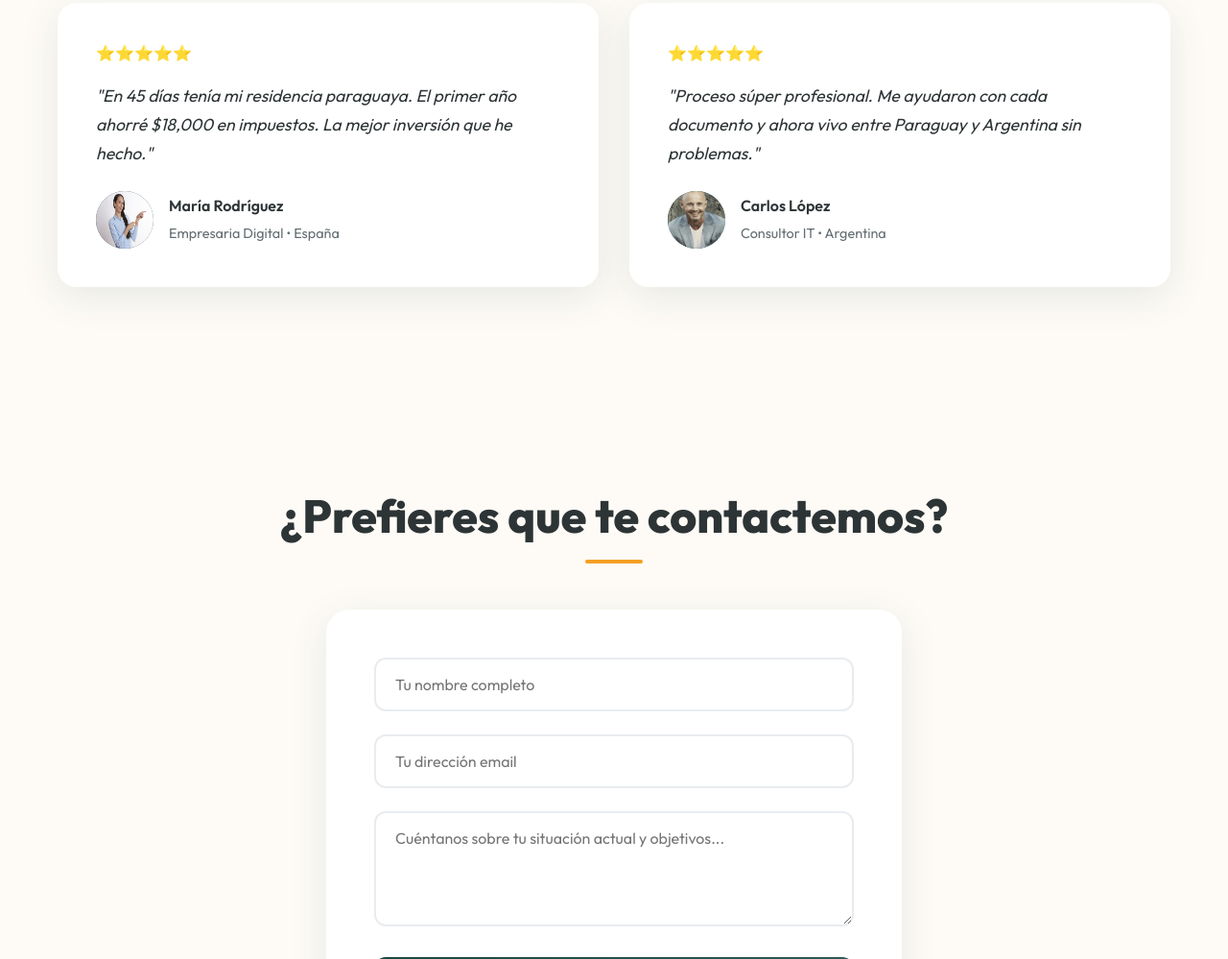
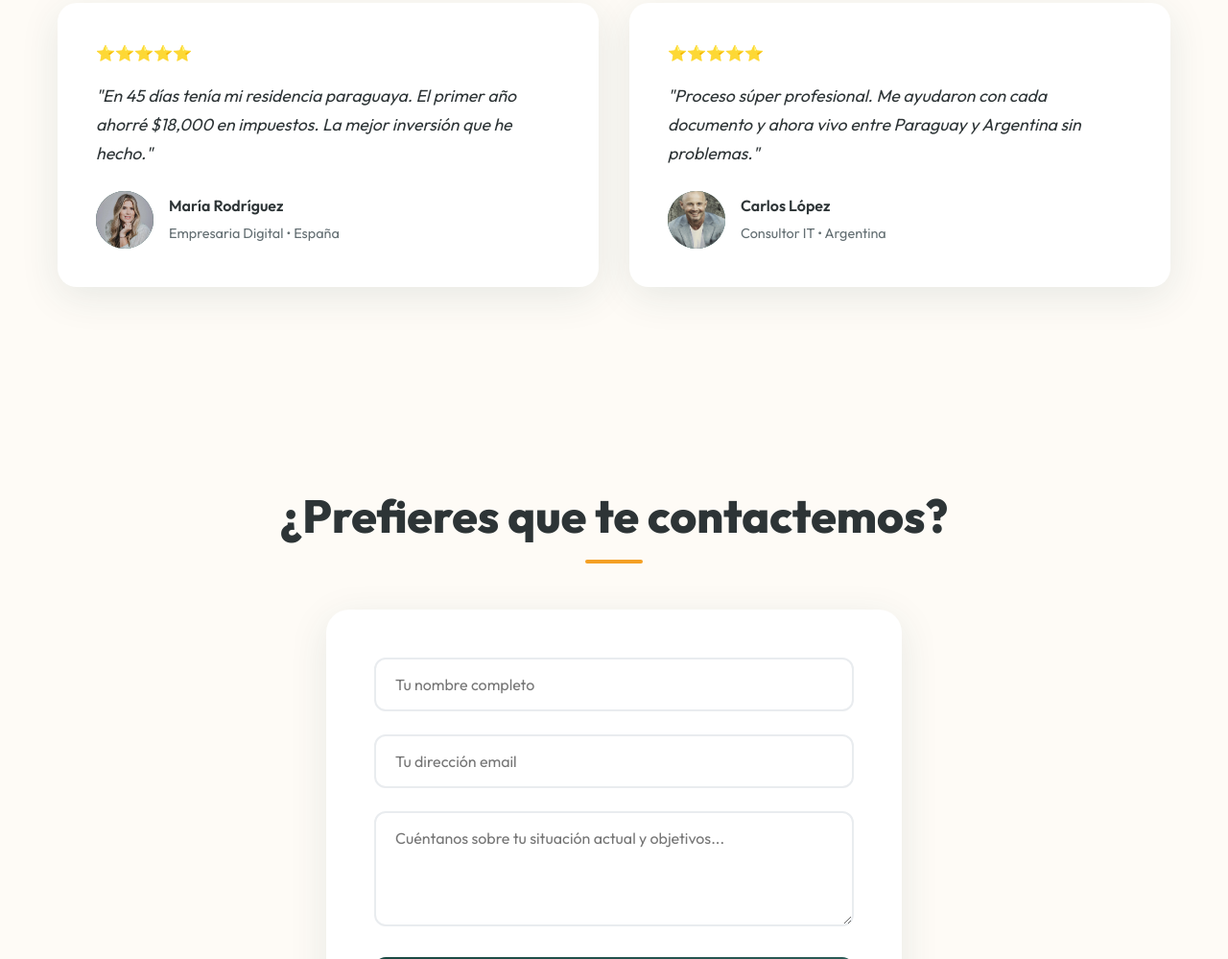
Before and after one commit to mikeillah/vida-paraguay, a plain HTML site: page index.html in a window 1280 px wide. Shown: the part 2965-3964 px from the top of the page at 96% size. Drawn offline with Linux system fonts and the light colour scheme.

Commit message:
Update index.html

```diff
--- a/index.html
+++ b/index.html
@@ -679,7 +679,7 @@
         <div class="stars">⭐⭐⭐⭐⭐</div>
         <p class="testimonial-quote">"En 45 días tenía mi residencia paraguaya. El primer año ahorré $18,000 en impuestos. La mejor inversión que he hecho."</p>
         <div class="testimonial-author">
-          <img class="author-avatar" src="assets/pointing.jpg" alt="Foto de María Rodríguez" />
+          <img class="author-avatar" src="assets/maaria.jpeg" alt="Foto de María Rodríguez" />
           <div class="author-info">
             <h4>María Rodríguez</h4>
             <p>Empresaria Digital • España</p>
```
